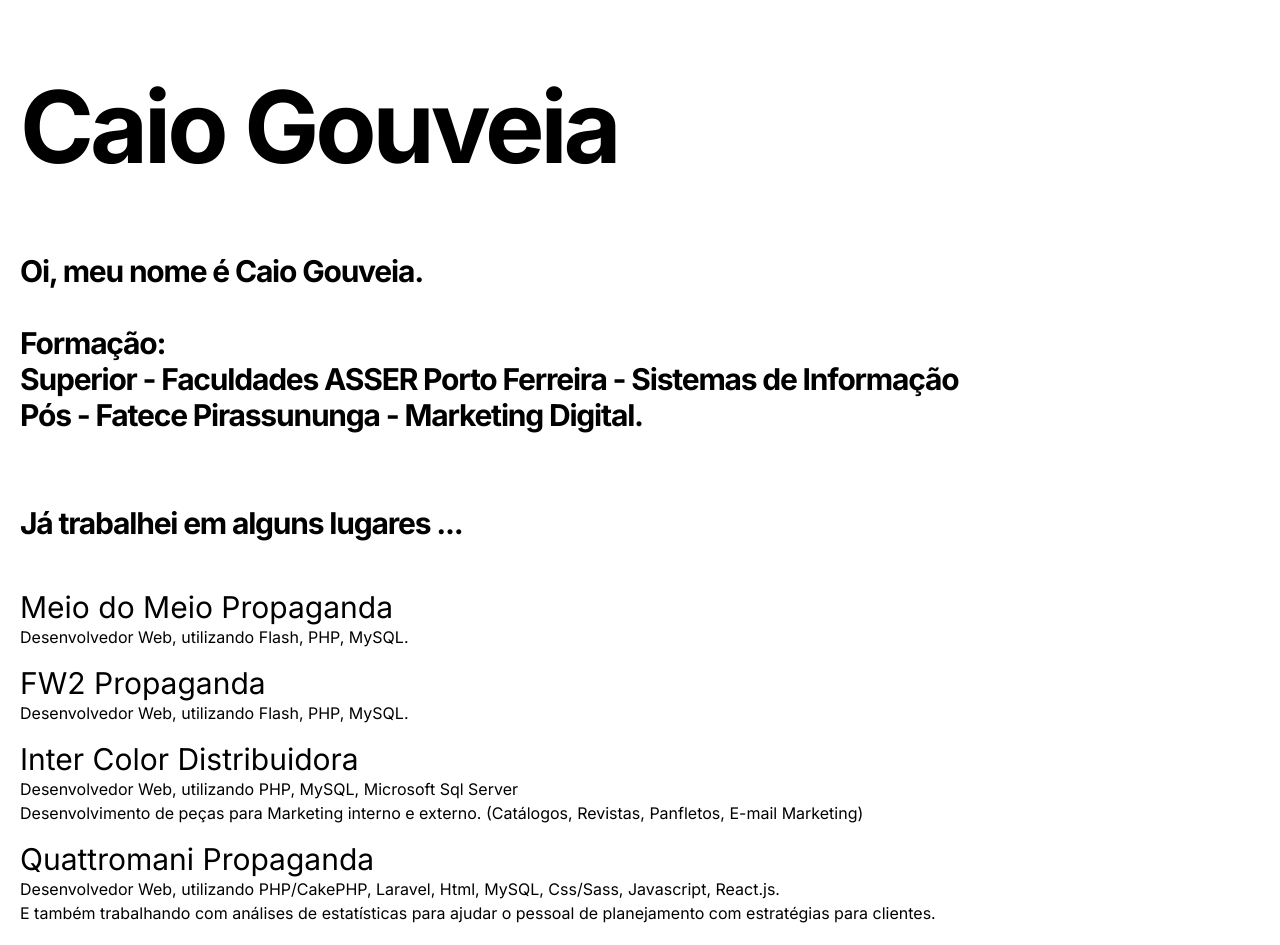
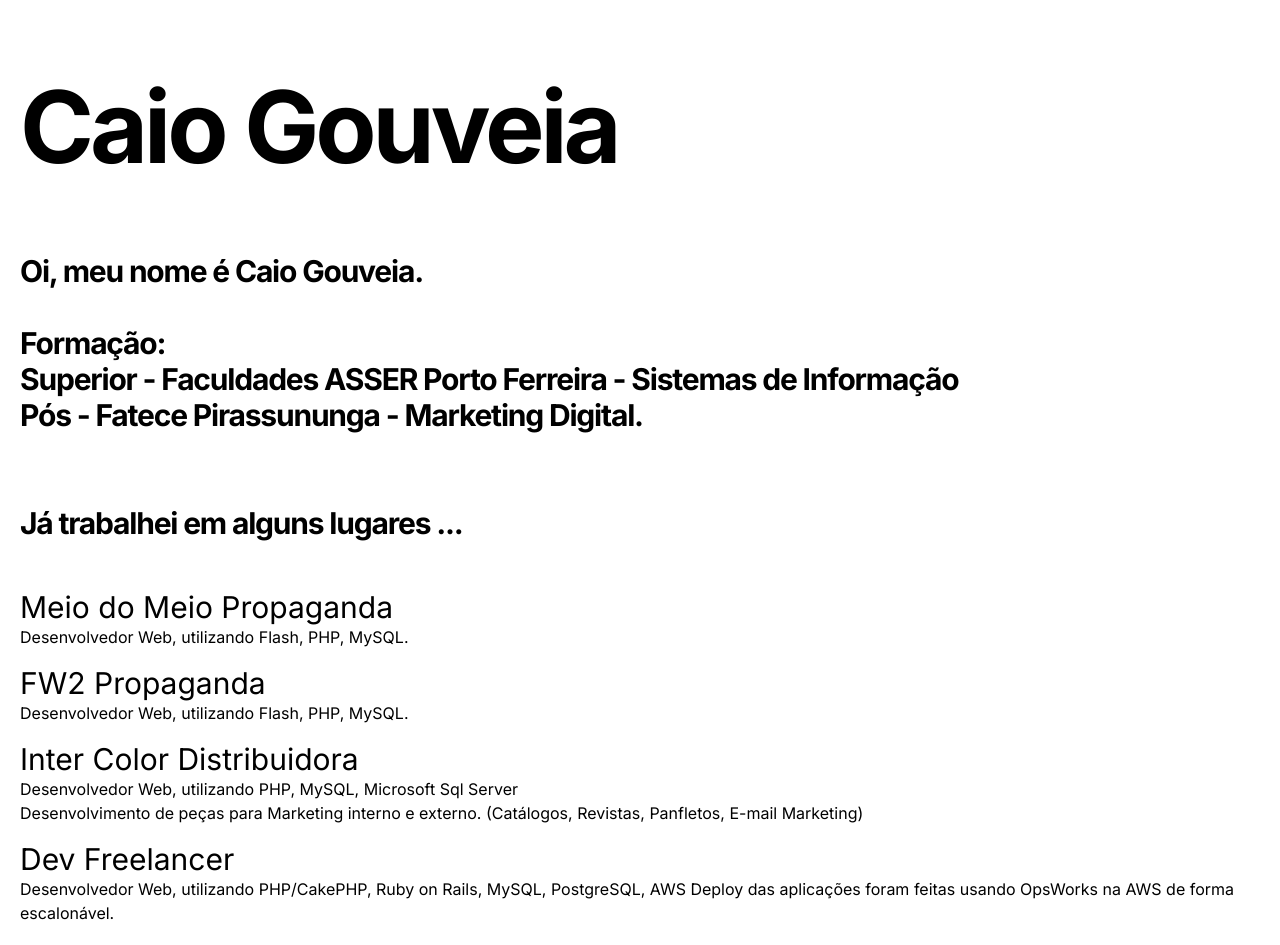
Before and after one commit to caiogouveia/caiogouveia.github.io, a Next.js app: page / in a window 1280 px wide. Shown: the top 945 px of the page. Built offline with nearby package versions, Linux system fonts and the light colour scheme.

Commit message:
added freelancer work

```diff
--- a/src/lib/constants.ts
+++ b/src/lib/constants.ts
@@ -17,11 +17,11 @@
     descricao:
       "Desenvolvedor Web, utilizando PHP, MySQL, Microsoft Sql Server <br>Desenvolvimento de peças para Marketing interno e externo. (Catálogos, Revistas, Panfletos, E-mail Marketing)",
   },
-  // {
-  //   titulo: "Amanda Duz (Key Design)",
-  //   descricao:
-  //     "Desenvolvedor Web, utilizando PHP/CakePHP, Ruby on Rails, MySQL, PostgreSQL, AWS Deploy das aplicações foram feitas usando OpsWorks na AWS de forma escalonável.",
-  // },
+  {
+    titulo: "Dev Freelancer",
+    descricao:
+      "Desenvolvedor Web, utilizando PHP/CakePHP, Ruby on Rails, MySQL, PostgreSQL, AWS Deploy das aplicações foram feitas usando OpsWorks na AWS de forma escalonável."
+  },
   {
     titulo: "Quattromani Propaganda",
     descricao:
```
Also changed, not shown: src/app/components/cv.tsx (indentation only).
